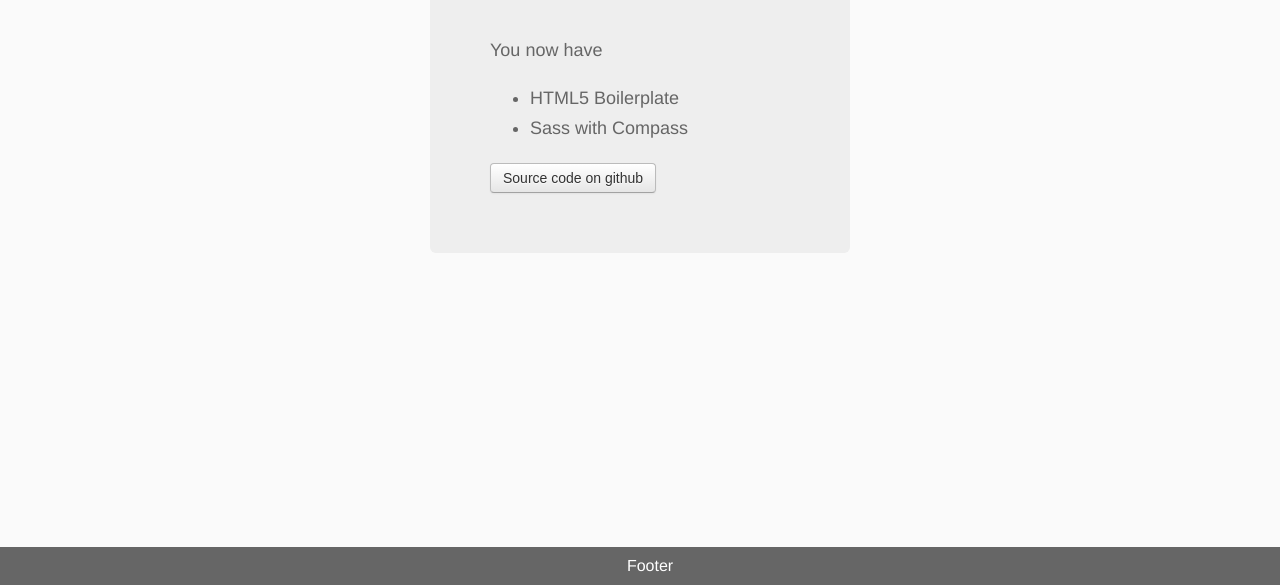
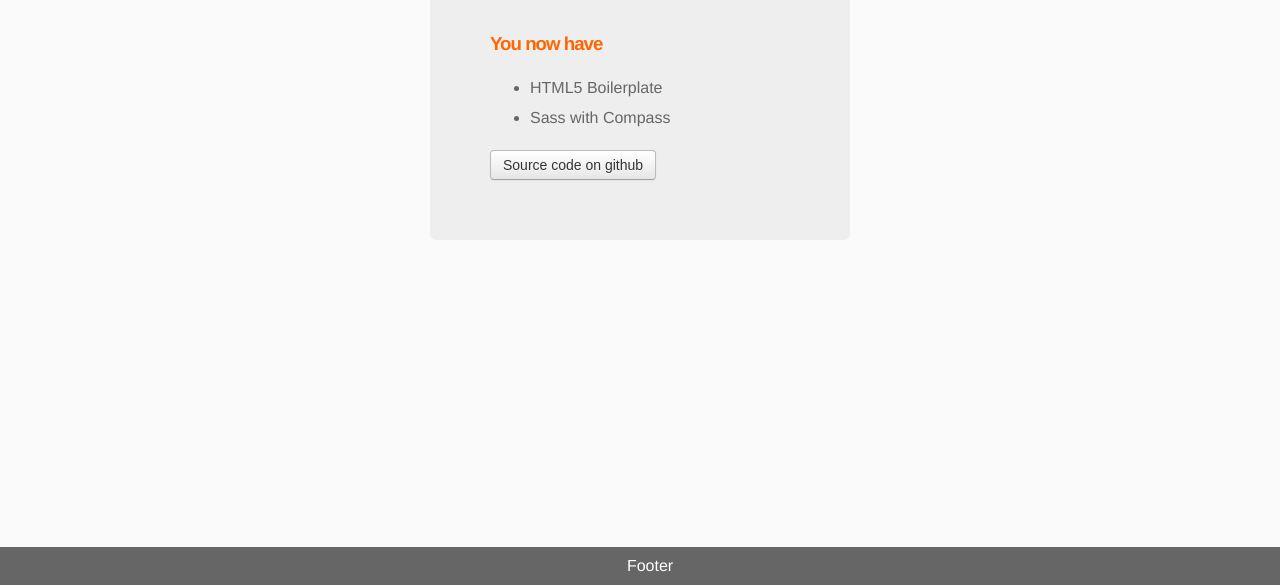
Before and after one commit to v1bh0r/sass_demo, a website: page app/index.html in a window 1280 px wide. Shown: the part 215-800 px from the top of the page. Drawn offline with nearby package versions, Linux system fonts and the light colour scheme; files that its build step writes are made by us from their sources.

Commit message:
Applied color on all kinds of headings. Renamed the color variables.

```diff
--- a/app/index.html
+++ b/app/index.html
@@ -27,7 +27,8 @@
 
         <div class="hero-unit">
           <h1>'Allo, 'Allo!</h1>
-          <p>You now have</p>
+
+          <h3>You now have</h3>
           <ul>
             <li>HTML5 Boilerplate</li>
             <li>Sass with Compass</li>
--- a/app/styles/main.scss
+++ b/app/styles/main.scss
@@ -1,6 +1,5 @@
 // bower:scss
 // endbower
-
 @import 'base';
 
 body {
@@ -13,17 +12,19 @@ body {
 .hero-unit {
   margin: 50px auto 0 auto;
   width: 300px;
-    font-size: 18px;
+
   font-weight: 200;
   line-height: 30px;
   background-color: #eee;
   border-radius: 6px;
   padding: 60px;
-    h1 {
-        font-size: 60px;
+  h1, h2, h3, h4, h5, h6 {
     line-height: 1;
     letter-spacing: -1px;
-        color: $primary-color;
+    color: $heading-color;
+  }
+  h1 {
+    font-size: 60px
   }
 }
 
--- a/app/styles/modules/_colors.scss
+++ b/app/styles/modules/_colors.scss
@@ -1,4 +1,4 @@
-$primary-color: #f60;
-$secondary-color: #333;
+$heading-color: #f60;
+$primary-color: #333;
 $very-black: #000;
 $less-black: lighten($very-black, 40%);
```
Lines whose indentation alone changed are shown as unchanged.
